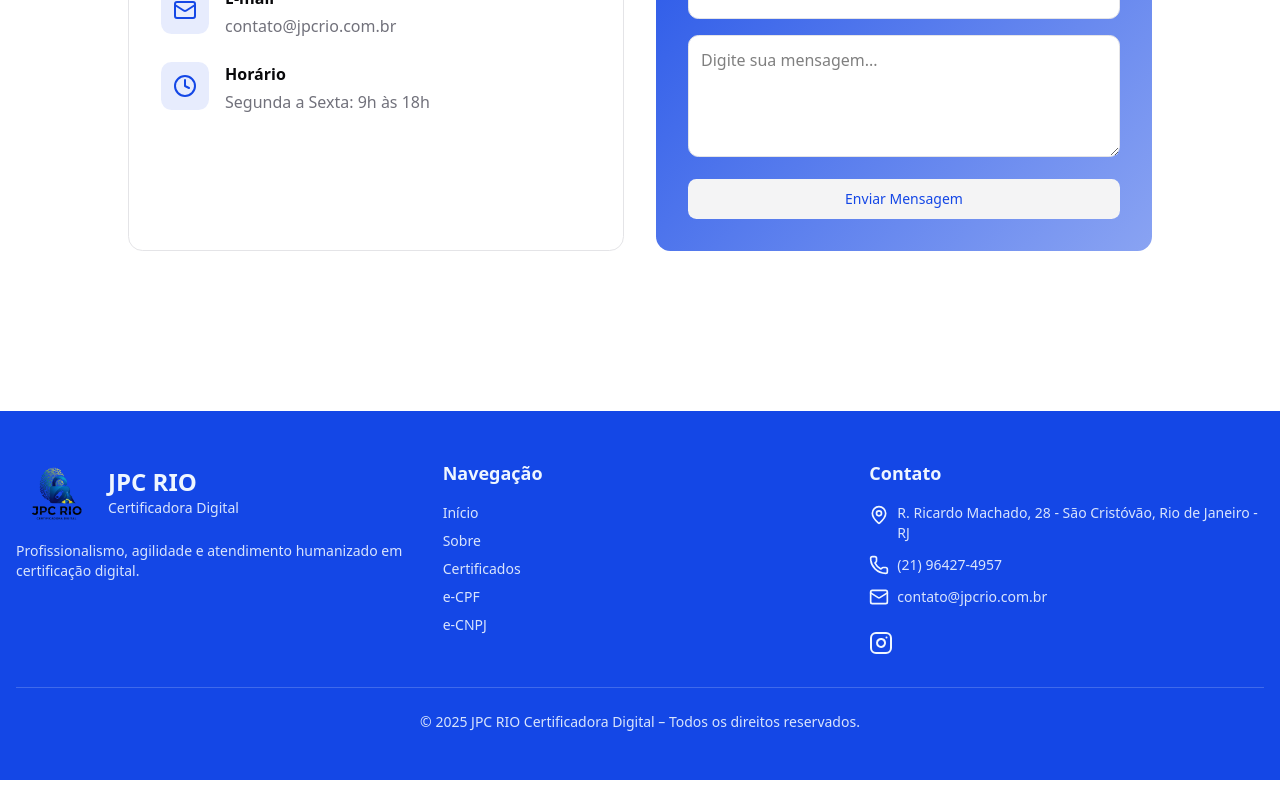
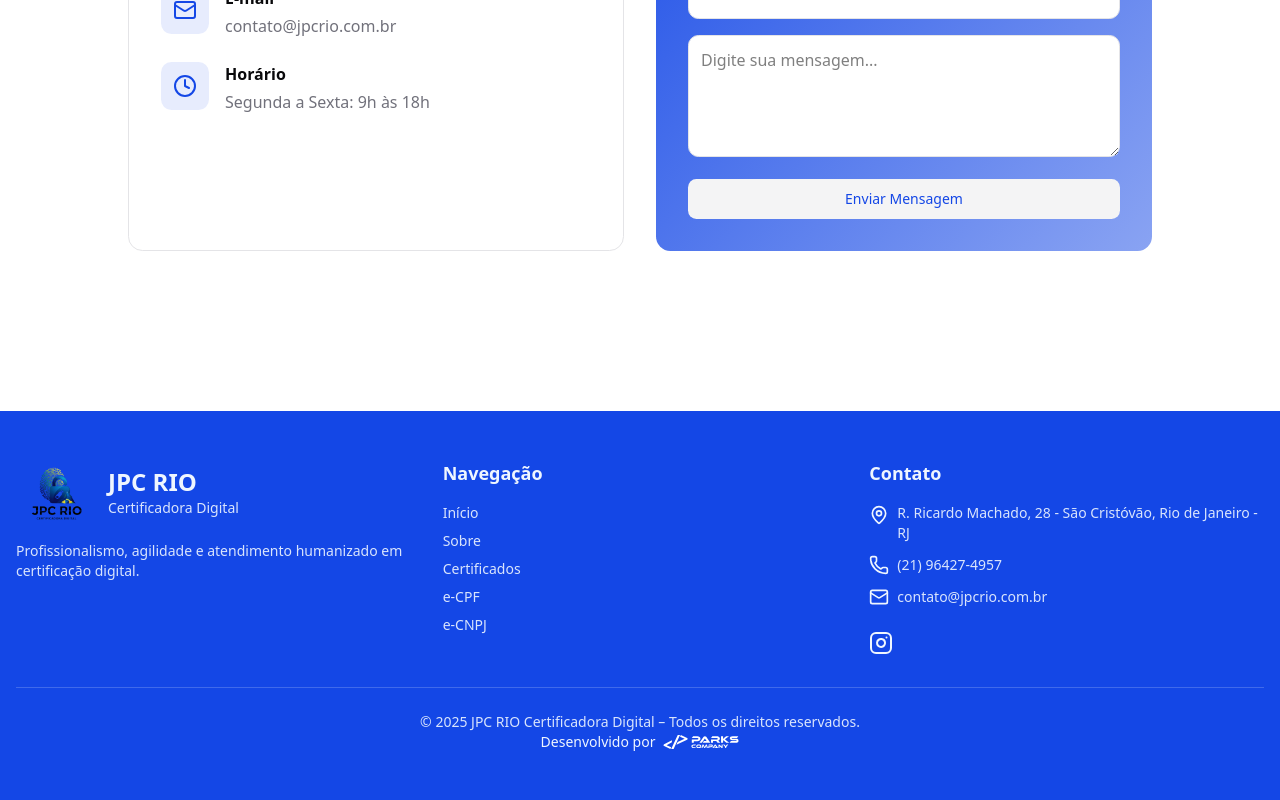
Before and after one commit to Munizleonardo/project-jpc, a Next.js app: page / in a window 1280 px wide. Shown: the part 3504-4304 px from the top of the page. Built offline with nearby package versions, Linux system fonts and the light colour scheme.

Commit message:
fix: update footer

```diff
--- a/app/Footer.tsx
+++ b/app/Footer.tsx
@@ -1,6 +1,7 @@
 import Link from "next/link";
 import { Shield, MapPin, Phone, Mail, Facebook, Instagram, Linkedin } from "lucide-react";
 import Image from "next/image";
+import LogoParks from "./_components/LogoParks";
 
 export function Footer() {
   return (
@@ -80,6 +81,12 @@ export function Footer() {
             © 2025 JPC RIO Certificadora Digital – Todos os direitos reservados.
           </p>
         </div>
+        <div className="flex items-center justify-center space-x-2">
+          <p className="text-sm opacity/90">Desenvolvido por</p>
+          <Link href="https://parkscompany.com.br" target="_blank">
+            <LogoParks />
+          </Link>
+        </div>
       </div>
     </footer>
   );
--- /dev/null
+++ b/app/_components/LogoParks.tsx
@@ -0,0 +1,72 @@
+export default function LogoParks() {
+    return (
+      <svg
+        xmlns="http://www.w3.org/2000/svg"
+        width="76"
+        height="14"
+        viewBox="0 0 76 14"
+        fill="none"
+      >
+        <path
+          d="M32.9542 12.1496L32.261 13.0487H30.5101C29.3012 13.0487 28.4099 12.28 28.4099 11.2656C28.4099 10.2512 29.3012 9.55078 30.5101 9.55078H32.9542L32.261 10.4603H30.5101C29.9263 10.4603 29.4889 10.8108 29.4889 11.3126C29.4889 11.8143 29.9214 12.1489 30.5101 12.1489H32.9542V12.1496Z"
+          fill="white"
+        ></path>
+        <path
+          d="M38.3169 11.2968C38.3169 12.5465 37.4621 13.1061 35.7689 13.1061C34.0757 13.1061 33.2209 12.5465 33.2209 11.2968C33.2209 10.0471 34.0703 9.49292 35.7689 9.49292C37.4676 9.49292 38.3169 10.0471 38.3169 11.2968ZM37.2434 11.2968C37.2434 10.5439 36.8528 10.4025 35.7689 10.4025C34.6851 10.4025 34.2945 10.5439 34.2945 11.2968C34.2945 12.0496 34.6851 12.1959 35.7689 12.1959C36.8528 12.1959 37.2434 12.0496 37.2434 11.2968Z"
+          fill="white"
+        ></path>
+        <path
+          d="M41.1207 10.8525C41.4281 11.3908 41.5636 11.6523 41.6833 11.898C41.7981 11.6523 41.9336 11.3962 42.241 10.8574L42.7987 9.86368C42.9239 9.63874 43.1116 9.49243 43.3929 9.49243C43.6742 9.49243 43.9038 9.6491 43.9974 9.97341L44.8783 13.0477H43.8048L43.4767 11.8297C43.3674 11.4322 43.2945 11.15 43.2367 10.8677C43.1219 11.1134 42.9919 11.3804 42.7519 11.8352L42.2829 12.7136C42.1007 13.0587 41.9233 13.1056 41.6626 13.1056C41.402 13.1056 41.2246 13.0587 41.0423 12.7136L40.5733 11.8297C40.3182 11.3487 40.193 11.103 40.0837 10.8677C40.0314 11.1451 39.9536 11.4377 39.8492 11.8297L39.5211 13.0477H38.4634L39.365 9.97341C39.4585 9.6491 39.704 9.49243 39.9749 9.49243C40.2459 9.49243 40.4385 9.63386 40.5636 9.86368L41.1213 10.8519L41.1207 10.8525Z"
+          fill="white"
+        ></path>
+        <path
+          d="M48.1607 12.1543H46.3369V13.0486H45.2634V11.2606H48.2646C48.5982 11.2606 48.7907 11.0985 48.7907 10.8583C48.7907 10.6181 48.5982 10.4608 48.2646 10.4608H45.2634L45.9773 9.55127H48.1656C49.244 9.55127 49.8746 10.0847 49.8746 10.8638C49.8746 11.6428 49.244 12.1549 48.1601 12.1549L48.1607 12.1543Z"
+          fill="white"
+        ></path>
+        <path
+          d="M51.0727 13.0487L51.724 12.1495H52.5994C52.8078 12.1495 53.0526 12.1495 53.2197 12.1598C53.1262 12.0343 52.9797 11.8197 52.8655 11.6527L52.2404 10.7273L50.6043 13.0487H49.3279L51.563 9.88539C51.7088 9.68178 51.9226 9.49341 52.261 9.49341C52.5994 9.49341 52.7975 9.66593 52.9488 9.88539L55.1268 13.0487H51.0727Z"
+          fill="white"
+        ></path>
+        <path
+          d="M58.6128 12.9176L56.4762 10.9937V13.0487H55.4968V10.1469C55.4968 9.68178 55.7781 9.49341 56.0855 9.49341C56.2155 9.49341 56.3462 9.5245 56.5181 9.68178L58.6548 11.6057V9.55071H59.6396V12.4476C59.6396 12.9127 59.3583 13.1066 59.0454 13.1066C58.9099 13.1066 58.7793 13.0755 58.6128 12.9182V12.9176Z"
+          fill="white"
+        ></path>
+        <path
+          d="M65.268 9.55078L63.1993 11.8929V13.0487H62.1155V11.888L59.9897 9.55078H61.3755L62.2091 10.5231C62.3184 10.6487 62.61 10.9675 62.6835 11.0724C62.7516 10.973 62.8713 10.8212 63.121 10.5182L63.9132 9.55078H65.268Z"
+          fill="white"
+        ></path>
+        <path
+          d="M34.2301 6.1292H30.8049V7.80868H28.7891V4.45033H34.4263C35.0527 4.45033 35.4148 4.14613 35.4148 3.69441C35.4148 3.24269 35.0527 2.94824 34.4263 2.94824H28.7891L30.1299 1.2395H34.2404C36.2659 1.2395 37.4506 2.24109 37.4506 3.70416C37.4506 5.16723 36.2665 6.12981 34.2307 6.12981L34.2301 6.1292Z"
+          fill="white"
+        ></path>
+        <path
+          d="M39.7023 7.80842L40.9259 6.11919H42.5698C42.9611 6.11919 43.421 6.11919 43.7345 6.1387C43.5583 5.90278 43.2843 5.50043 43.0692 5.18587L41.8949 3.44787L38.822 7.80781H36.4241L40.6227 1.86654C40.8967 1.4837 41.2983 1.13013 41.9344 1.13013C42.5705 1.13013 42.9423 1.45444 43.226 1.86654L47.3165 7.80781H39.7023V7.80842Z"
+          fill="white"
+        ></path>
+        <path
+          d="M57.3265 7.80868H54.6157L53.1577 6.07068H50.0453V7.80868H48.0198V4.45033H53.7154C54.3417 4.45033 54.8308 4.16564 54.8308 3.71392C54.8308 3.20306 54.4098 2.94824 53.7154 2.94824H48.0198L49.3412 1.2395H53.5495C55.0374 1.2395 56.9158 1.71073 56.9158 3.58651C56.9158 4.60761 56.2798 5.45253 55.2032 5.66833C55.4286 5.83537 55.6728 6.07068 56.123 6.53276L57.3265 7.80929V7.80868Z"
+          fill="white"
+        ></path>
+        <path
+          d="M66.3111 7.80904H63.2479L61.271 6.08079C60.5955 5.4913 60.2826 5.20661 60.0572 4.98105C60.0669 5.28525 60.0864 5.60956 60.0864 5.92351V7.80904H58.0505V1.23926H60.0864V2.76146C60.0864 3.1638 60.0669 3.56676 60.0475 3.91058C60.302 3.67466 60.6544 3.3412 61.251 2.8401L63.1398 1.23926H66.076L63.5706 3.12479C62.6994 3.78256 62.2984 4.07761 61.8774 4.33243C62.2492 4.58785 62.7583 4.95118 63.5997 5.63822L66.3105 7.80843L66.3111 7.80904Z"
+          fill="white"
+        ></path>
+        <path
+          d="M73.0435 3.8612C74.6389 3.8612 75.4998 4.46045 75.4998 5.65833C75.4998 7.00375 74.6875 7.80904 72.6912 7.80904H66.594L67.8953 6.11981H72.8473C73.3266 6.11981 73.5423 5.98204 73.5423 5.63883C73.5423 5.29561 73.3273 5.1676 72.8473 5.1676H69.2847C67.6013 5.1676 66.8285 4.41168 66.8285 3.28207C66.8285 2.04455 67.6505 1.23926 69.6371 1.23926H75.323L74.0217 2.948H69.481C69.0114 2.948 68.786 3.06565 68.786 3.39972C68.786 3.73379 69.0114 3.8612 69.481 3.8612H73.0435Z"
+          fill="white"
+        ></path>
+        <path
+          d="M17.0377 -0.00195312L16.9782 0.127285L16.1842 1.86102L10.6083 13.9978H8.18481L14.7492 -0.00195312H17.0377Z"
+          fill="white"
+        ></path>
+        <path
+          d="M24.0935 2.93759L17.8323 -0.00195312L17.0376 1.73178L21.6305 3.86908L14.6907 7.08051L13.3894 9.80365L24.0935 4.78533C24.5054 4.59574 24.7144 4.23241 24.7144 3.86847C24.7144 3.50453 24.506 3.1412 24.0935 2.93698V2.93759Z"
+          fill="white"
+        ></path>
+        <path
+          d="M1.12394 11.0766L7.39304 13.9979L8.18222 12.2617L3.58322 10.1378L8.90822 7.33546L8.90214 5.22803L1.11786 9.2283C0.706565 9.41911 0.49879 9.78305 0.500005 10.147C0.50122 10.5256 0.710818 10.8736 1.12333 11.0766H1.12394Z"
+          fill="white"
+        ></path>
+      </svg>
+    );
+  }
```
